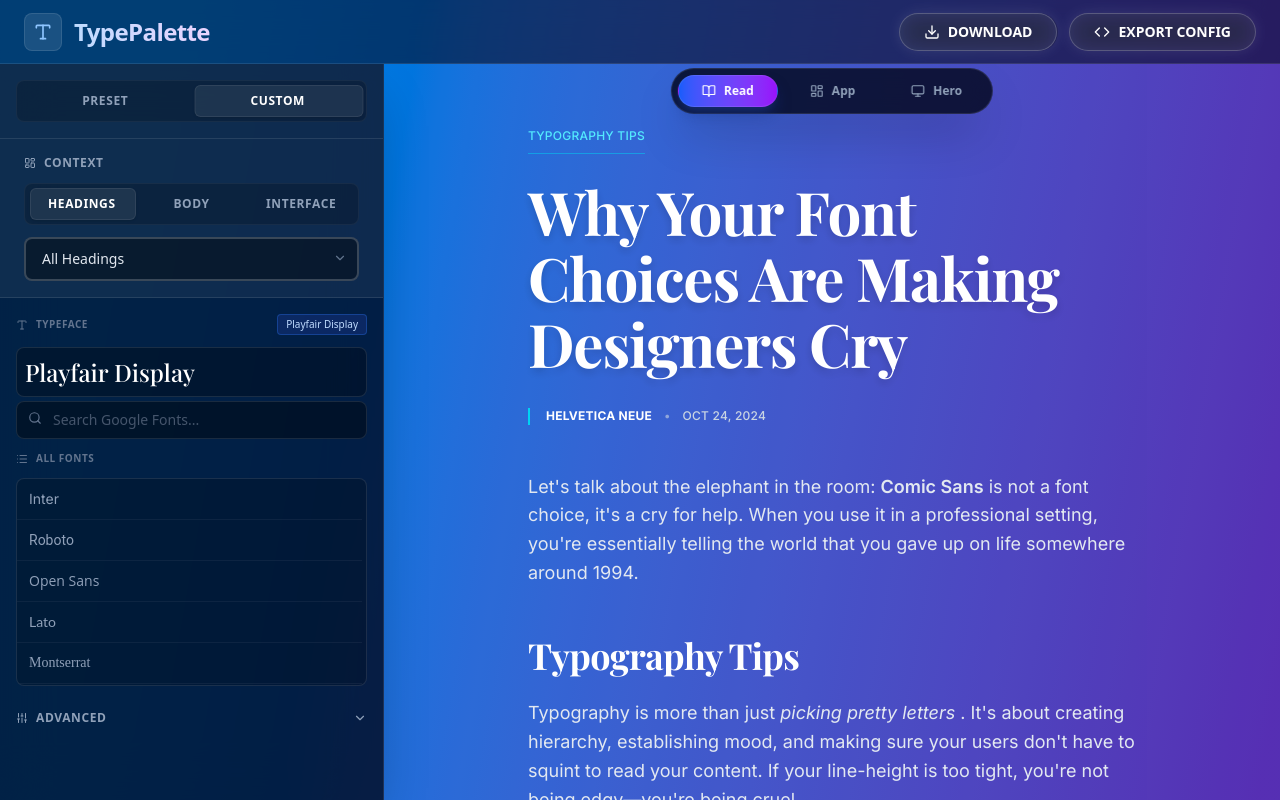
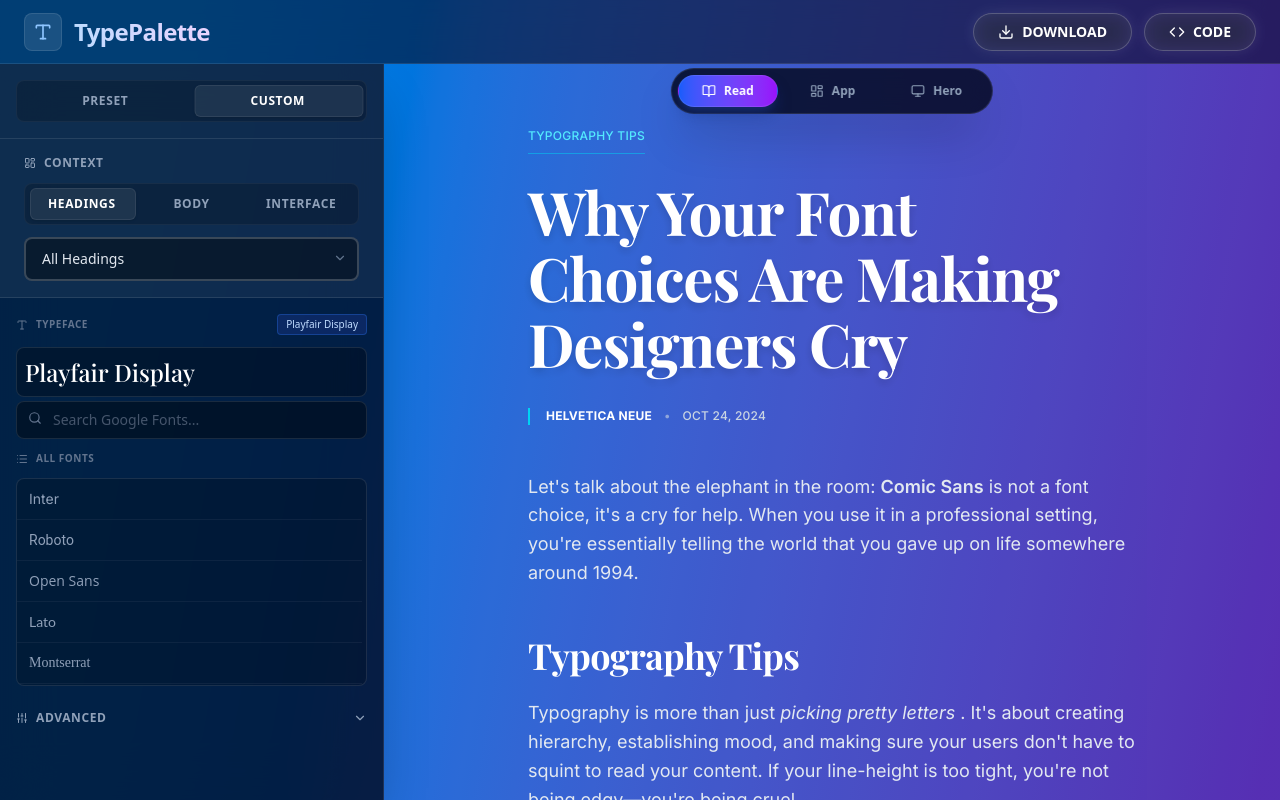
Before and after one commit to mike-at-redspace/TypePalette, a React (Vite) app: page / in a window 1280 px wide. Built offline with nearby package versions, Linux system fonts and the light colour scheme; a web font is replaced by a local one.

Commit message:
Update Header.jsx

```diff
--- a/src/components/layout/Header.jsx
+++ b/src/components/layout/Header.jsx
@@ -25,7 +25,7 @@ const Header = ({ onExportClick, config }) => {
         </Button>
         <Button onClick={onExportClick}>
           <Code size={16} />
-          <span>EXPORT CONFIG</span>
+          <span>CODE</span>
         </Button>
       </div>
     </header>
```
